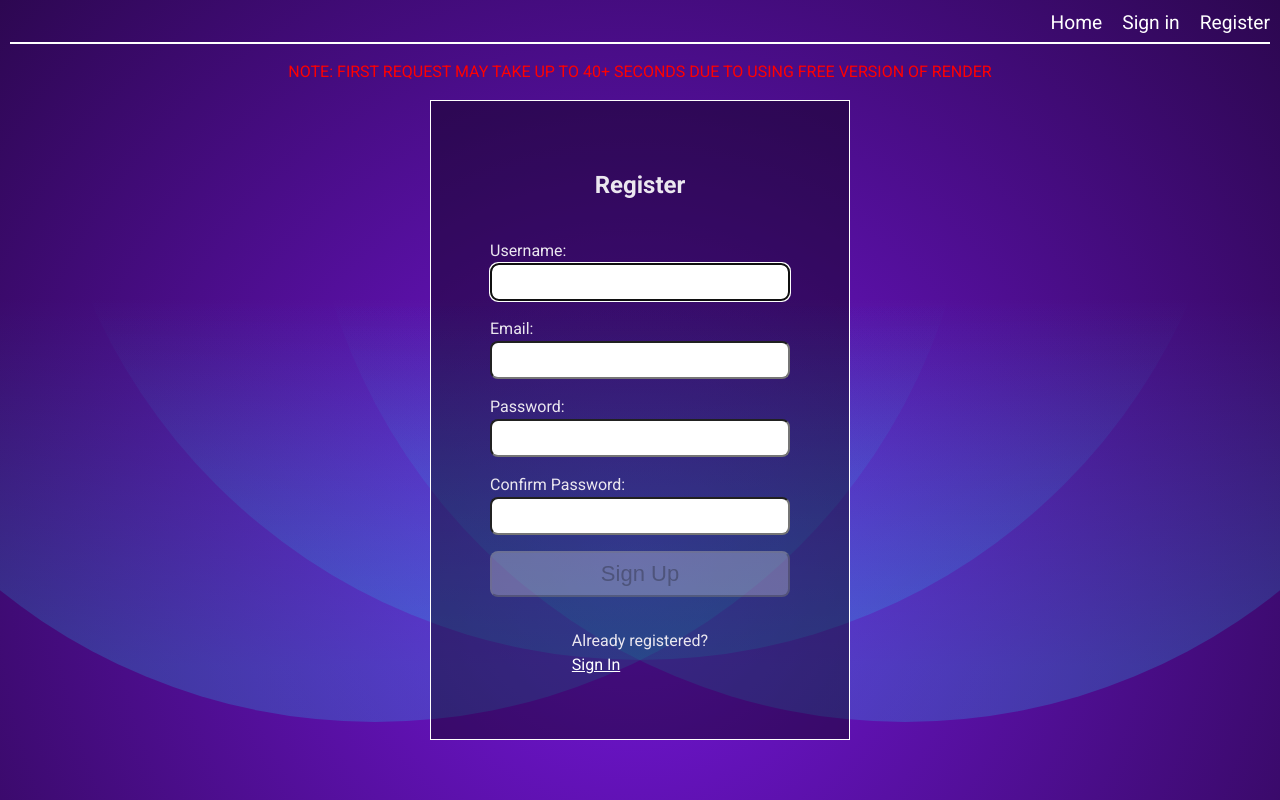
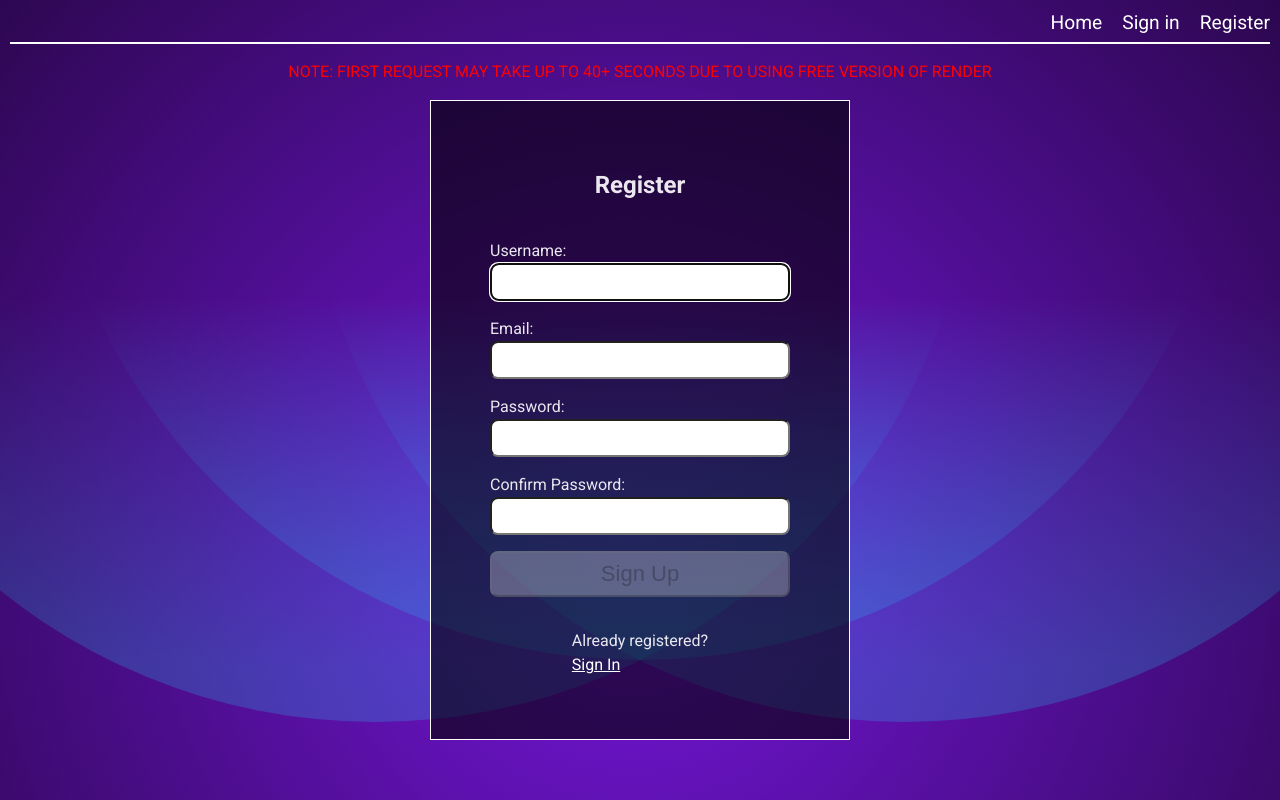
Before and after one commit to lukacc008/testing-platform, a React (Vite) app: page /register in a window 1280 px wide. Built offline with nearby package versions, Linux system fonts and the light colour scheme.

Commit message:
Minon styling changes

```diff
--- a/src/components/Register.jsx
+++ b/src/components/Register.jsx
@@ -145,7 +145,6 @@ const Register = () => {
                 aria-describedby="uidnote"
                 onFocus={() => setUserFocus(true)}
                 onBlur={() => setUserFocus(false)}
-                style={{ width: "300px" }}
               />
               <p
                 id="uidnote"
@@ -182,7 +181,6 @@ const Register = () => {
                 aria-describedby="emailnote"
                 onFocus={() => setEmailFocus(true)}
                 onBlur={() => setEmailFocus(false)}
-                style={{ width: "300px" }}
               />
               <p
                 id="emailnote"
@@ -218,7 +216,6 @@ const Register = () => {
                 aria-describedby="pwdnote"
                 onFocus={() => setPwdFocus(true)}
                 onBlur={() => setPwdFocus(false)}
-                style={{ width: "300px" }}
               />
               <p
                 id="pwdnote"
--- a/src/index.css
+++ b/src/index.css
@@ -400,7 +400,7 @@ section {
   justify-content: center;
   align-items: center;
   padding: 6px;
-  background-color: rgba(0,0,0,0.4);
+  background-color: rgba(0,0,0,0.6);
   margin: auto;
   height: 80vh;
   border: 1px solid white
```
